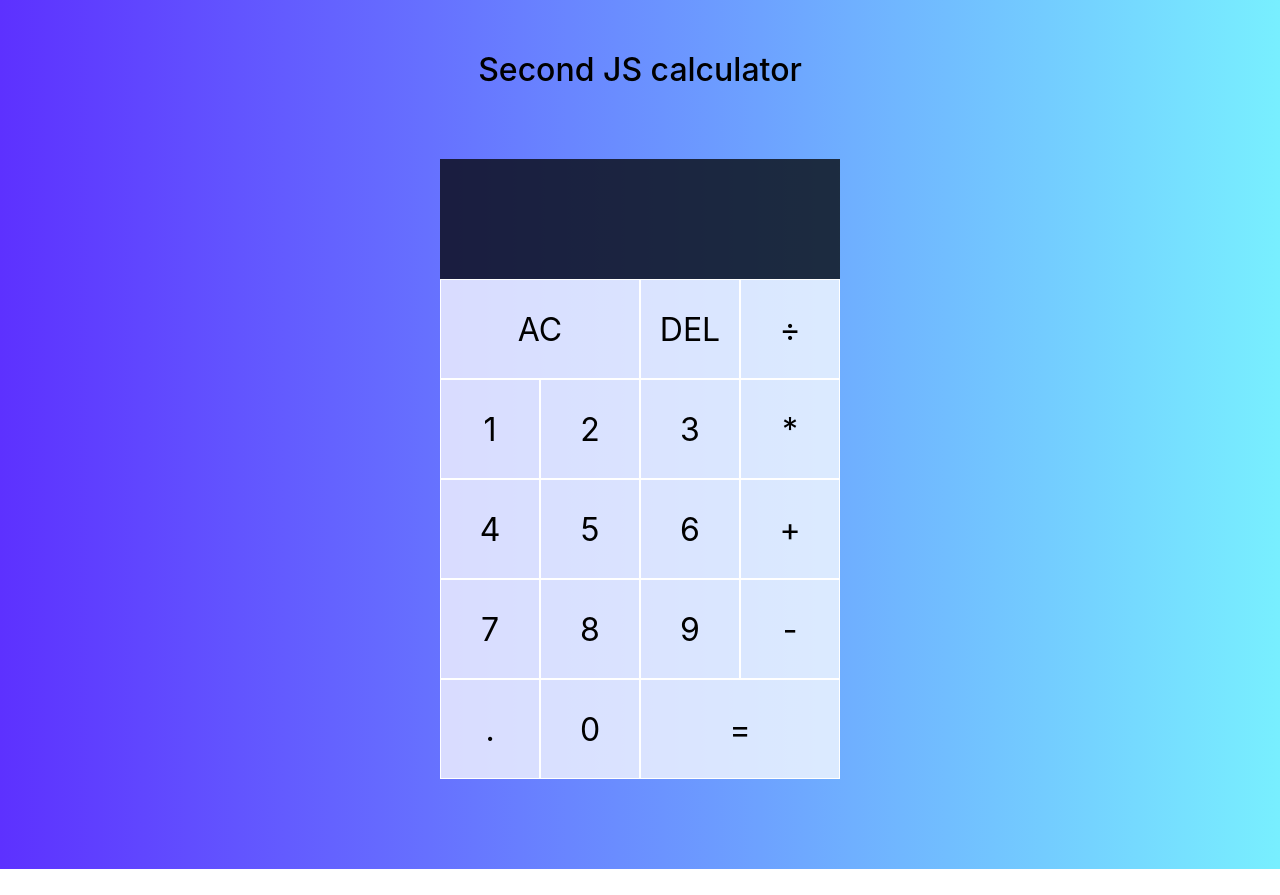
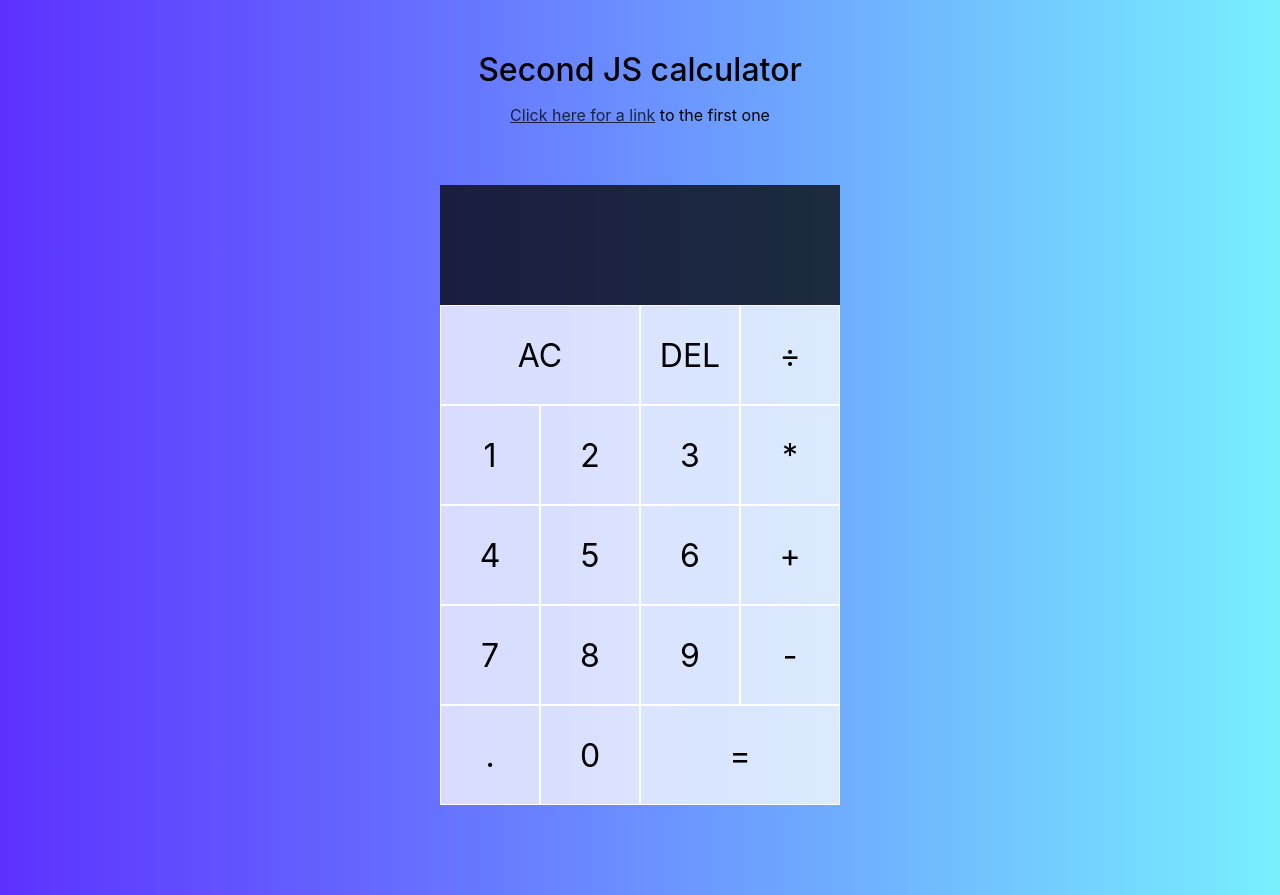
Before and after one commit to houndsteeth/secondJsCalc, a plain HTML site: page index.html in a window 1280 px wide. Before the commit the page ends 869 px from the top, so only its background shows below. Drawn offline with Linux system fonts and the light colour scheme.

Commit message:
Backlinking to First JS Calc
https://houndsteeth.github.io/firstJsCalc/

```diff
--- a/index.html
+++ b/index.html
@@ -13,6 +13,7 @@
 <body>
 
   <h1>Second JS calculator</h1>
+  <p><a href="https://houndsteeth.github.io/firstJsCalc/">Click here for a link</a> to the first one</p>
 
   <!-- This is the grid to wrap everything in -->
   <div class="calculator-grid">
--- a/styles.css
+++ b/styles.css
@@ -17,6 +17,16 @@ h1 {
   font-weight: 500;
   margin-top: 50px;
   margin-bottom: -20px;
+}
+
+p {
+  text-align: center;
+  padding-top: 20px;
+  margin-bottom: -30px;
+}
+
+a {
+  color: rgba(0, 0, 0, 0.75);
 }
 
 .calculator-grid {
```
